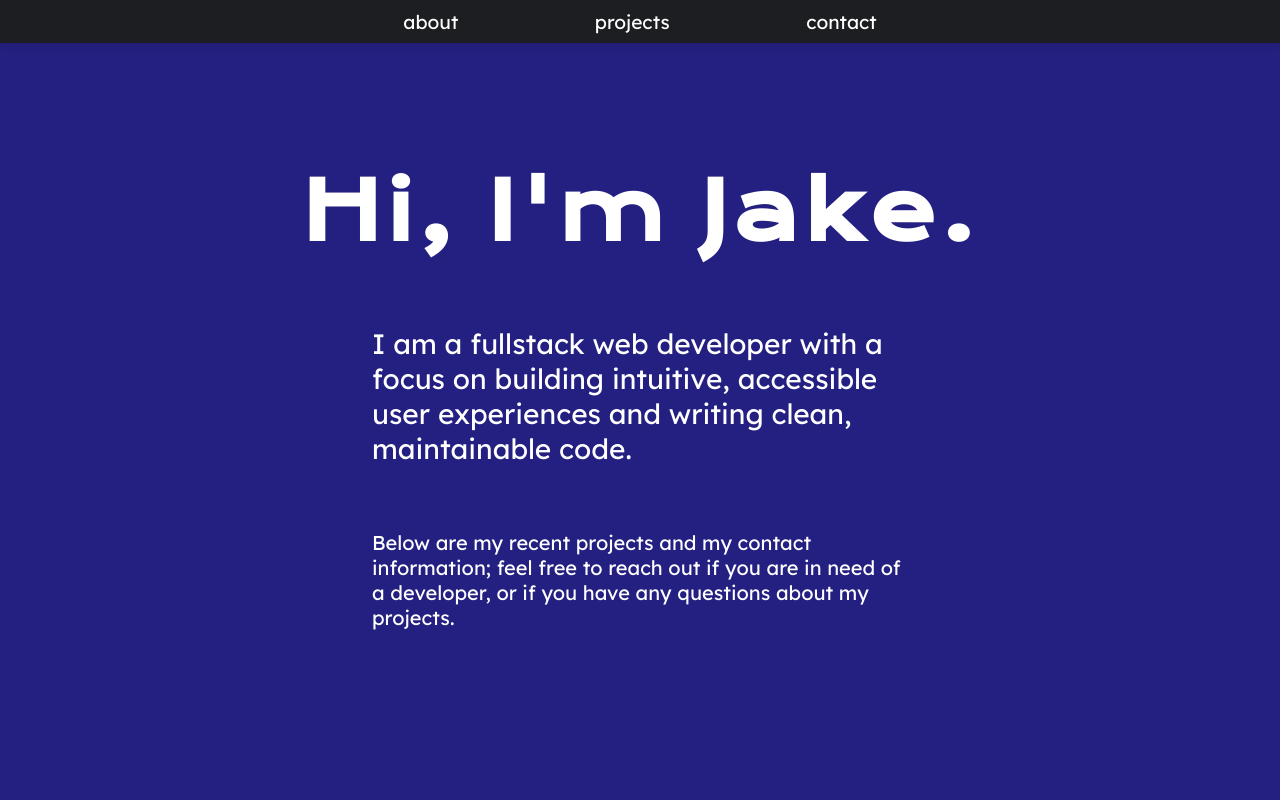
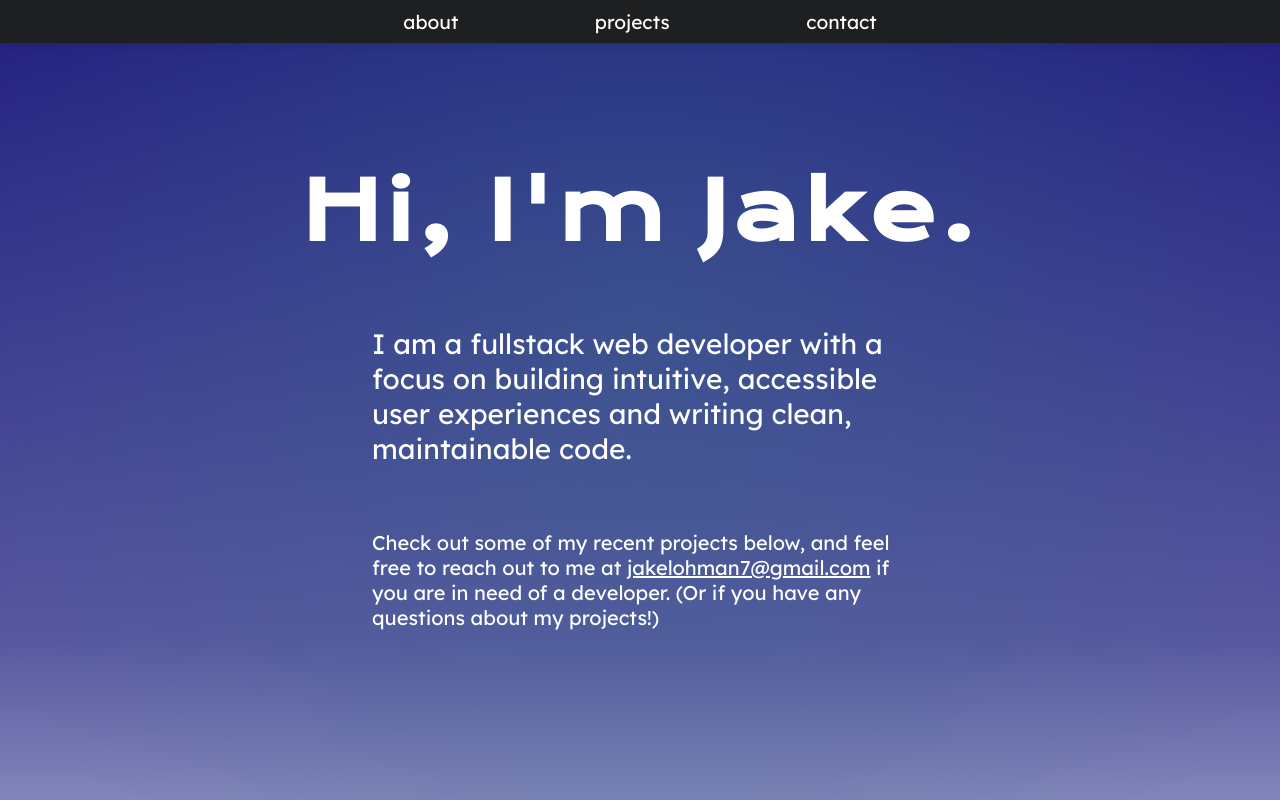
Before and after one commit to l-ohman/portfolio, a React (Create React App) app: page / in a window 1280 px wide. Shown: the top 800 px of the page. Built offline with nearby package versions, Linux system fonts and the light colour scheme; a web font is replaced by a local one.

Commit message:
Rework color gradients

```diff
--- a/src/Theme.js
+++ b/src/Theme.js
@@ -1,7 +1,11 @@
 const theme = {
   colors: {
-    header: "#1d1e21",
-    originalBlue: "rgb(36, 32, 129)",
+    header: "#1e1f20",
+    originalBlue: "rgb(33, 30, 127)",
+    mediumBlue: "rgba(57, 113, 141, 1)",
+    mediumBlue2: "rgba(42, 75, 122, 1)",
+    lightBlue: "rgba(200, 208, 233, 1)",
+    whiteBlue: "#D8DFED",
   },
 };
 
--- a/src/components/Contact.js
+++ b/src/components/Contact.js
@@ -8,8 +8,7 @@ const sidePadding = 16;
 const ContactContainer = styled.div`
   max-width: 100vw;
   min-width: ${375 - sidePadding * 2}px;
-  padding: 10vh ${sidePadding}px 0;
-  background: ${({ theme }) => theme.colors.originalBlue};
+  padding: 17vh ${sidePadding}px 0;
   * {
     color: white;
     border-color: white;
@@ -35,7 +34,7 @@ const HeaderText = styled.h1`
   @media screen and (min-width: 600px) {
     font-size: min(3.5vw, 55px);
     text-align: center;
-    margin-top: 10vh;
+    margin-top: 15vh;
   }
 `;
 
--- a/src/components/Hero.js
+++ b/src/components/Hero.js
@@ -4,12 +4,13 @@ import FadeIn from "./FadeIn";
 
 const HeroContainer = styled.div`
   height: 100vh;
-  background: ${({ theme }) => theme.colors.originalBlue};
-  color: white;
+  * {
+    color: white;
+  }
 
   @media screen and (min-width: 650px) {
     padding-top: calc(3.5em + 50px);
-    margin-bottom: min(75px, 20vh);
+    padding-bottom: min(100px, 25vh);
     h2 {
       font-size: 2.1rem;
       margin-bottom: 2px;
@@ -36,7 +37,7 @@ const BioWrapper = styled.div`
 `;
 
 const Bio = styled.div`
-  * {
+  p {
     display: block;
     margin: 10vh auto;
     @media screen and (min-width: 650px) {
@@ -82,15 +83,17 @@ export default function Hero() {
             {/* <BioAlt>
               I used to be automotive mechanic--and while the diagnostics and
               problem solving were fascinating to me, I couldn't help but feel
-              there was another field that would fulfill me more in this regard.
+              {blah blah blah}.
               As soon as I started learning to code, I knew that software
               engineering was precisely the thing I was looking for.
             </BioAlt> */}
 
             <BioAlt>
-              Below are my recent projects and my contact information; feel free
-              to reach out if you are in need of a developer, or if you have any
-              questions about my projects.
+              Check out some of my recent projects below, and feel free to reach
+              out to me at{" "}
+              <a href="mailto:jakelohman7@gmail.com">jakelohman7@gmail.com</a>{" "}
+              if you are in need of a developer. (Or if you have any questions
+              about my projects!)
             </BioAlt>
           </Bio>
         </BioWrapper>
--- a/src/components/ProjectContainer.js
+++ b/src/components/ProjectContainer.js
@@ -8,6 +8,7 @@ const ProjectContainer = styled.div`
   max-width: 100vw;
   min-width: ${375 - sidePadding * 2}px;
   padding: 0 ${sidePadding}px 3rem;
+  margin: 10px auto;
 
   img {
     box-shadow: 0 2px 9px rgba(0, 0, 0, 0.15);
--- a/src/main.css
+++ b/src/main.css
@@ -2,7 +2,27 @@
 @import url("https://fonts.googleapis.com/css2?family=Krona+One&family=Lexend:wght@100;200;300;400;500;600;700;800;900&display=swap");
 
 body {
-  background: #d8dfed;
+  background:
+  /* hero circle bg */ radial-gradient(
+      circle at 50% 40vh,
+      rgba(57, 113, 141, 0.4) 0vh,
+      rgba(0, 0, 0, 0) 90vh
+    ),
+    /* hero transition to projects */
+      linear-gradient(
+        rgba(33, 30, 127, 1) 0vh,
+        rgba(33, 30, 127, 0.7) 80vh,
+        rgba(0, 0, 0, 0) 140vh
+      ),
+    /* projects to contact info */
+      linear-gradient(
+        to top,
+        rgba(33, 30, 127, 1) 0vh,
+        rgba(33, 30, 127, 0.8) 90vh,
+        rgba(33, 30, 127, 0.35) 125vh,
+        rgba(0, 0, 0, 0) 200vh
+      ),
+    /* default background */ #d8dfed;
 }
 
 * {
```
Also changed, not shown: 1 other file (tests, documents, lock files or other folders).
